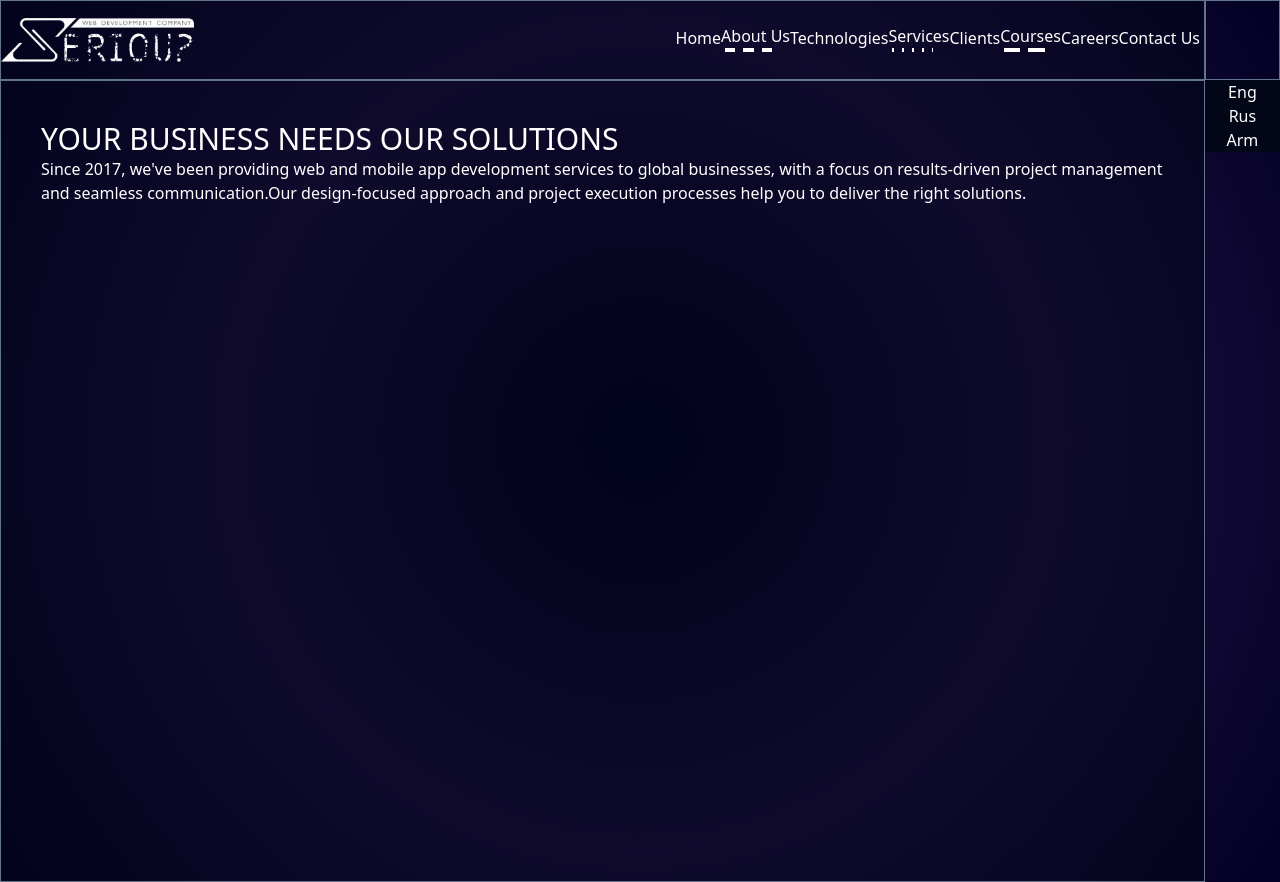
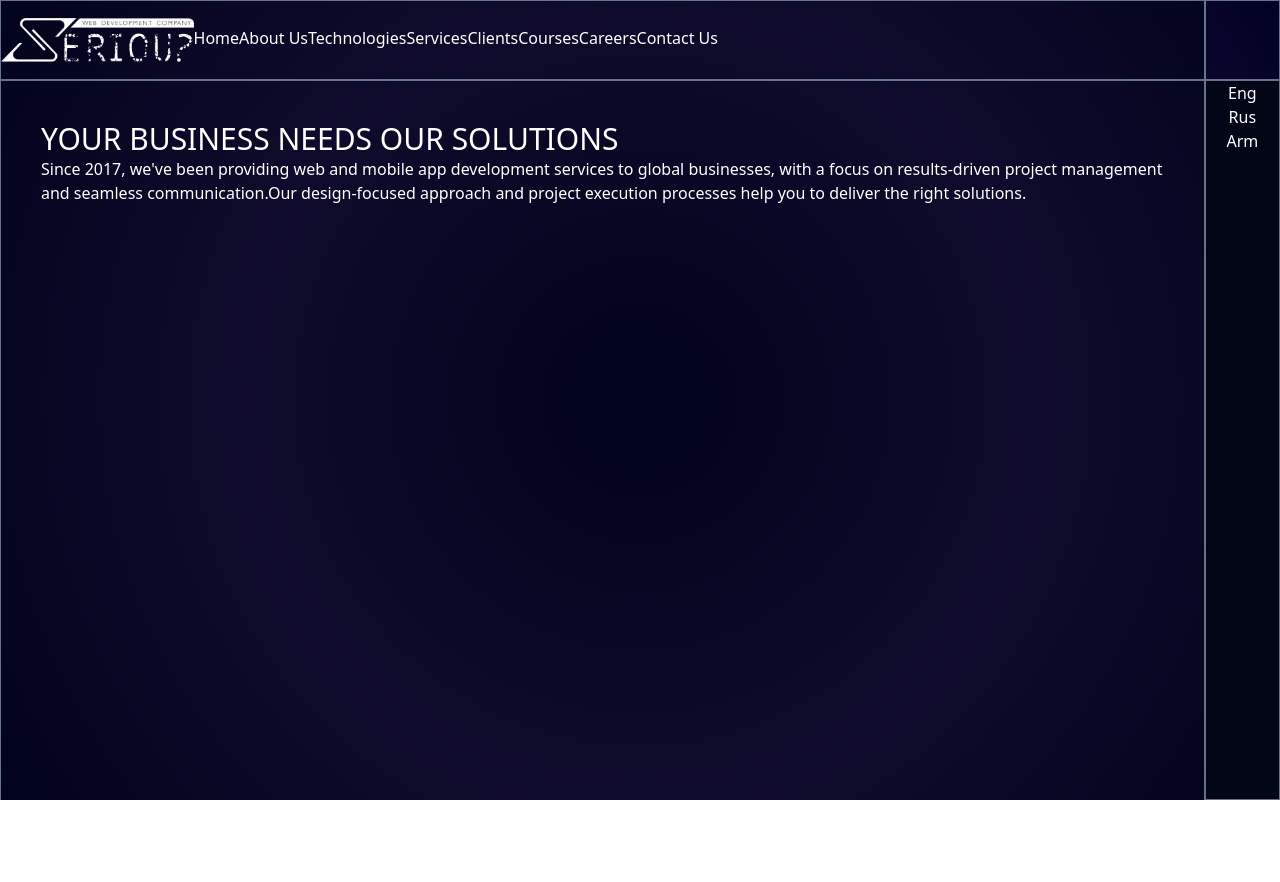
Before and after one commit to rmaliyan/serious-react, a React (Vite) app: page /en/home in a window 1280 px wide. After the commit the page ends 800 px from the top, so only its background shows below. Built offline with nearby package versions, Linux system fonts and the light colour scheme.

Commit message:
Various fixes for menu

```diff
--- a/src/routes/layout.jsx
+++ b/src/routes/layout.jsx
@@ -7,21 +7,22 @@ function MenuSubitem({ content, url, menuOpen, setmenuOpen }) {
   return (
     <Link
       onClick={() => setmenuOpen(!menuOpen)}
-      className="ml-16 grow"
+      className="w-full lg:px-1"
       to={url}
     >
-      <div>{content}</div>
+      <div className="hidden lg:h-1 lg:w-full lg:bg-white lg:block"></div>
+      <div className ="lg:hidden">{content}</div>
     </Link>
   );
 }
 
-function MenuSubitemLargeScreen({ url }) {
-  return (
-    <Link className="px-1 w-full" to={url}>
-      <div className="h-1 w-full bg-white "></div>
-    </Link>
-  );
-}
+// function MenuSubitemLargeScreen({ url }) {
+//   return (
+//     <Link className="w-full px-1" to={url}>
+//       <div className="h-1 w-full bg-white "></div>
+//     </Link>
+//   );
+// }
 
 function MenuItem({
   content,
@@ -34,8 +35,8 @@ function MenuItem({
   const [isOpen, setIsOpen] = useState(false);
 
   return (
-    <div className="flex flex-col overflow-hidden border border-slate-500 lg:flex lg:content-center lg:justify-center lg:border-0">
-      <div className="flex w-full justify-between pr-5 lg:mx-2 lg:items-center lg:justify-center lg:p-0">
+    <div className="flex flex-col overflow-hidden border border-slate-500 lg:flex lg:items-center lg:justify-start lg:border-0">
+      <div className="flex w-full items-center justify-between pr-5 lg:mx-2 lg:items-start lg:justify-center lg:p-0">
         <Link
           onClick={() => setmenuOpen(!menuOpen)}
           className="py-2 pl-7 lg:flex lg:p-0 "
@@ -54,8 +55,8 @@ function MenuItem({
         )}
       </div>
 
-      {isOpen && (
-        <div className="flex animate-slideInText flex-col lg:hidden">
+
+        <div className={`${isOpen ? "flex" : "hidden"} pl-16 w-full animate-slideInText flex-col lg:pl-0 lg:flex-row lg:flex`}>
           {subitems.map((child) => (
             <MenuSubitem
               menuOpen={menuOpen}
@@ -66,67 +67,7 @@ function MenuItem({
             />
           ))}
         </div>
-      )}
 
-      <div className="hidden lg:ml-1 lg:flex lg:w-4/5 lg:content-between">
-        {subitems.map((child) => (
-          <MenuSubitemLargeScreen url={child.url} key={child.url} />
-        ))}
-      </div>
-    </div>
-  );
-}
-
-function MenuItemLargeScreen({
-  content,
-  url,
-  subitems,
-  langContent,
-  menuOpen,
-  setmenuOpen,
-}) {
-  const [isOpen, setIsOpen] = useState(false);
-
-  return (
-    <div className="flex flex-col border-0 content-center justify-center">
-      <div className="flex :mx-2 items-center justify-center p-0">
-        <Link
-          onClick={() => setmenuOpen(!menuOpen)}
-          className="flex p-0"
-          to={url}
-        >
-          {langContent[content]}
-        </Link>
-
-        {subitems.length > 0 && (
-          <img
-            onClick={() => setIsOpen(!isOpen)}
-            className="h-4 lg:hidden"
-            src={isOpen ? "/lineUp.svg" : "/lineDown.svg"}
-            alt="Sidebar icon"
-          />
-        )}
-      </div>
-
-      {isOpen && (
-        <div className="flex animate-slideInText flex-col lg:hidden">
-          {subitems.map((child) => (
-            <MenuSubitem
-              menuOpen={menuOpen}
-              setmenuOpen={setmenuOpen}
-              content={langContent[child.content]}
-              url={child.url}
-              key={child.url}
-            />
-          ))}
-        </div>
-      )}
-
-      <div className="hidden lg:ml-1 lg:flex lg:w-4/5 lg:content-between">
-        {subitems.map((child) => (
-          <MenuSubitemLargeScreen url={child.url} key={child.url} />
-        ))}
-      </div>
     </div>
   );
 }
@@ -139,11 +80,12 @@ function Menu({ langContent, menuOpen, setmenuOpen }) {
   return (
     <div
       className={`${
-        menuOpen ? "animate-slideInText" : "animate-slideOutText"
-      } absolute right-0 top-24 h-fit w-full text-2xl font-extrabold backdrop-blur-sm lg:right-20 lg:top-6 lg:ml-auto lg:mr-4 lg:flex lg:h-fit lg:w-fit lg:gap-y-0.5 lg:pt-0 lg:text-base lg:font-normal lg:backdrop-blur-none `}
+        menuOpen ? "animate-slideInText" : "animate-slideOutText translate-x-full h-0"
+      } absolute right-0 top-24 h-full w-full text-2xl font-extrabold backdrop-blur-sm lg:right-0
+      lg:top-0 lg:ml-auto lg:mr-4 lg:flex lg:w-fit lg:h-fit lg:gap-y-0.5 lg:pt-0 lg:text-base lg:font-normal
+      lg:backdrop-blur-none lg:animate-none lg:translate-x-0 lg:relative`}
     >
-      {!menuOpen ?
-       (MenuItemsList.map((item) => (
+      {MenuItemsList.map((item) => (
             <MenuItem
               menuOpen={menuOpen}
               setmenuOpen={setmenuOpen}
@@ -153,23 +95,9 @@ function Menu({ langContent, menuOpen, setmenuOpen }) {
               langContent={langContent}
               key={item.url}
             />
-      )))
-      :
-      (MenuItemsList.map((item) => (
-        <MenuItemLargeScreen
-          menuOpen={menuOpen}
-          setmenuOpen={setmenuOpen}
-          content={item.content}
-          url={item.url}
-          subitems={item.subitems}
-          langContent={langContent}
-          key={item.url}
-        />
-      )))
-      }
+          ))}
 
-
-      <div className="mt-10 flex w-full justify-around lg:hidden">
+      <div className="pt-10 flex w-full h-full justify-around border border-slate-500 lg:hidden">
         <Link
           onClick={() => setmenuOpen(!menuOpen)}
           className="my-2"
@@ -196,12 +124,6 @@ function Menu({ langContent, menuOpen, setmenuOpen }) {
   );
 }
 
-
-
-
-
-
-
 export function Layout() {
   const { lang } = useParams();
   const menu = Content[lang].menu;
@@ -211,6 +133,7 @@ export function Layout() {
   const currentLocation = location.pathname.substring(index + 1);
 
   const [menuOpen, setmenuOpen] = useState(false);
+
   const [x, setmenuX] = useState(false);
 
   function getWindowDimensions() {
@@ -222,7 +145,9 @@ export function Layout() {
   }
 
   function useWindowDimensions() {
-    const [windowDimensions, setWindowDimensions] = useState(getWindowDimensions());
+    const [windowDimensions, setWindowDimensions] = useState(
+      getWindowDimensions(),
+    );
 
     useEffect(() => {
       function handleResize() {
@@ -237,21 +162,21 @@ export function Layout() {
   }
 
   const { width } = useWindowDimensions();
-  console.log( width);
-  if(width >= 1024 && x == false){
+
+  useEffect(() => {
+    if (width >= 1024) {
       setmenuOpen(true);
-    setmenuX(true)
-  }else if(width < 1024 && x == true){
+    } else if (width < 1024) {
       setmenuOpen(false);
-        setmenuX(false);
     }
+  }, [width]);
 
-  console.log("menuOpen - " + menuOpen + ', x - ' + x);
+  console.log("menuOpen - " + menuOpen);
 
   return (
     <div
       id="layout-container"
-      className="layout-container flex h-fit w-full flex-col overflow-scroll text-white lg:overflow-hidden"
+      className="layout-container flex h-screen w-full flex-col overflow-x-hidden overflow-y-scroll text-white lg:overflow-hidden"
     >
       <div id="upper-bar" className="flex w-full">
         <div
@@ -269,13 +194,14 @@ export function Layout() {
             />
           </div>
 
-          {menuOpen && (
+
           <Menu
             menuOpen={menuOpen}
             setmenuOpen={setmenuOpen}
             langContent={menu}
           />
-          )}
+
+
         </div>
 
         <div
@@ -290,12 +216,12 @@ export function Layout() {
         </div>
       </div>
 
-        <div className="lower-bar flex h-fit  w-full">
-          <div className="outlet-container box-content h-screen w-full border border-slate-500 bg-slate-950 bg-opacity-50">
+      <div className="lower-bar flex h-full w-full">
+        <div className="outlet-container box-content h-full w-full border border-slate-500 bg-slate-950 bg-opacity-50">
           <Outlet />
         </div>
 
-          <div className="lower-vertical-bar hidden h-full w-20 flex-col items-center border-0 bg-transparent bg-opacity-50 sm:border-slate-500 sm:bg-slate-950 lg:flex">
+        <div className="lower-vertical-bar hidden h-full w-20 flex-col items-center border-0 bg-transparent bg-opacity-50 lg:place-self-stretch lg:border lg:border-slate-500 lg:bg-slate-950 lg:flex">
           <Link className="my-2 mt-10" to={`/en/${currentLocation}`}>
             Eng
           </Link>
```
Lines whose indentation alone changed are shown as unchanged.
